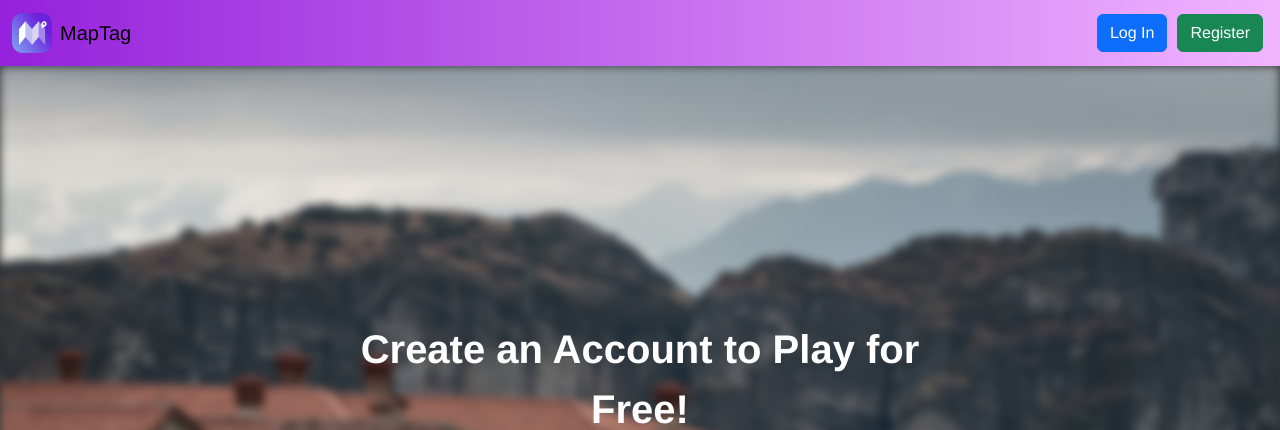
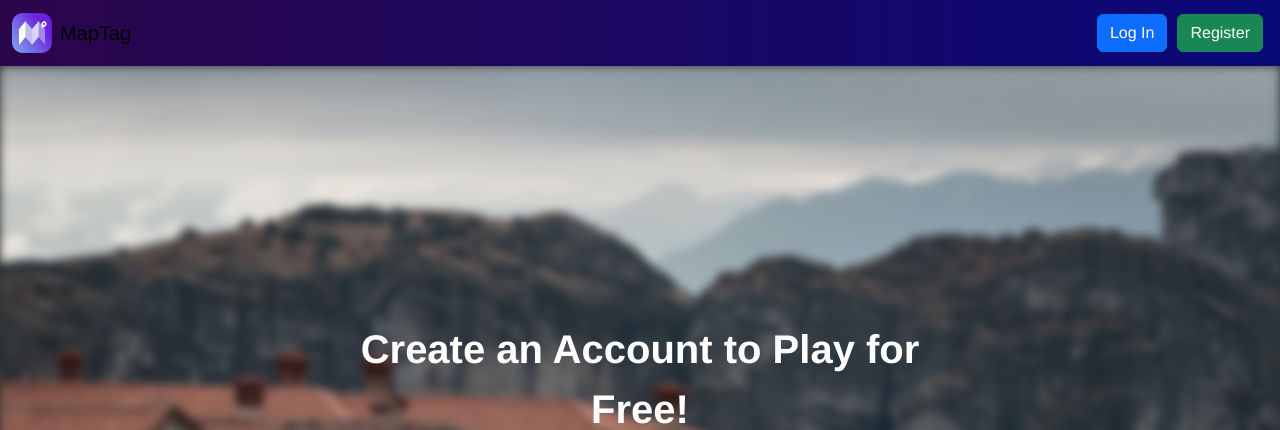
Before and after one commit to meoVUB/maptag, a Django app: page / in a window 1280 px wide. Shown: the top 430 px of the page. Run offline with Django 4.2, Linux system fonts and the light colour scheme.

Commit message:
navbar color changed

```diff
--- a/Website/MapTag/templates/base.html
+++ b/Website/MapTag/templates/base.html
@@ -18,7 +18,7 @@
   </head>
   <body>
     <!-- Navigation bar -->
-    <nav class="navbar bg-body-tertiary" style="background-image: linear-gradient(to right, #9521DC, #F2B5FF);">
+    <nav class="navbar bg-body-tertiary" style="background-image: linear-gradient(to right, #2b054a, #090979);">
       <div class="container-fluid d-flex justify-content-between align-items-center">
         <a class="navbar-brand d-flex align-items-center" href="{% url 'home' %}">
           <img src="{% static 'images/maptag_logo.png' %}" alt="Logo" width="40" height="40" class="d-inline-block align-text-top" />
```
